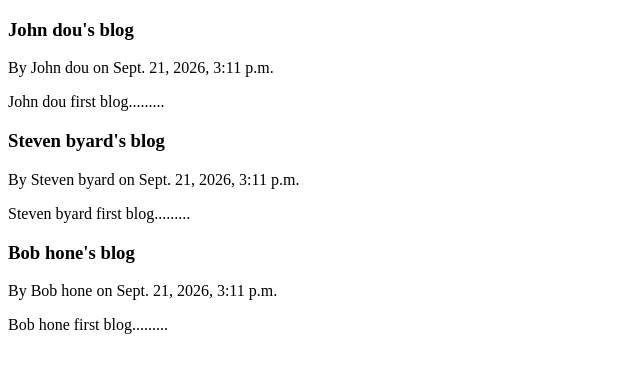
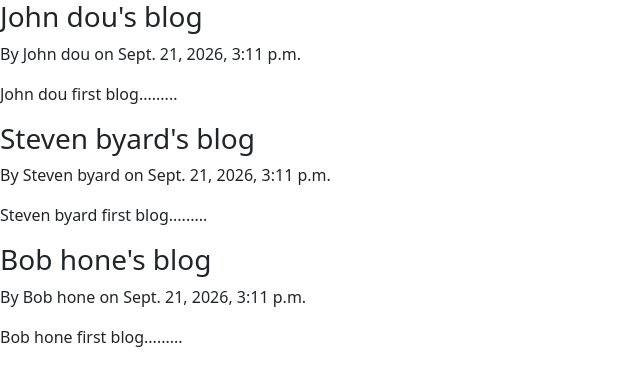
Before and after one commit to NayamulNirob/Practice_Python, a Django app: page / in a window 1280 px wide. Shown: the top 386 px of the page, without its empty margins (0-640 px from the left). Run offline with Django 5.2, Linux system fonts and the light colour scheme.

Commit message:
Update base.html

```diff
--- a/django_project/blog/templates/blog/base.html
+++ b/django_project/blog/templates/blog/base.html
@@ -2,6 +2,9 @@
 <html lang="en">
 <head>
     <meta charset="UTF-8">
+    <meta name="viewport" content="width=device-width, initial-scale=1">
+    <title>Bootstrap demo</title>
+    <link href="https://cdn.jsdelivr.net/npm/bootstrap@5.3.8/dist/css/bootstrap.min.css" rel="stylesheet" integrity="sha384-sRIl4kxILFvY47J16cr9ZwB07vP4J8+LH7qKQnuqkuIAvNWLzeN8tE5YBujZqJLB" crossorigin="anonymous">
     {% if title %}
       <title>Django Blog -{{title }}</title>
     {% else %}
@@ -13,5 +16,8 @@
     {% block content %}
 
     {% endblock %}
+
+<script src="https://cdn.jsdelivr.net/npm/@popperjs/core@2.11.8/dist/umd/popper.min.js" integrity="sha384-I7E8VVD/ismYTF4hNIPjVp/Zjvgyol6VFvRkX/vR+Vc4jQkC+hVqc2pM8ODewa9r" crossorigin="anonymous"></script>
+<script src="https://cdn.jsdelivr.net/npm/bootstrap@5.3.8/dist/js/bootstrap.min.js" integrity="sha384-G/EV+4j2dNv+tEPo3++6LCgdCROaejBqfUeNjuKAiuXbjrxilcCdDz6ZAVfHWe1Y" crossorigin="anonymous"></script>
 </body>
 </html>
```
